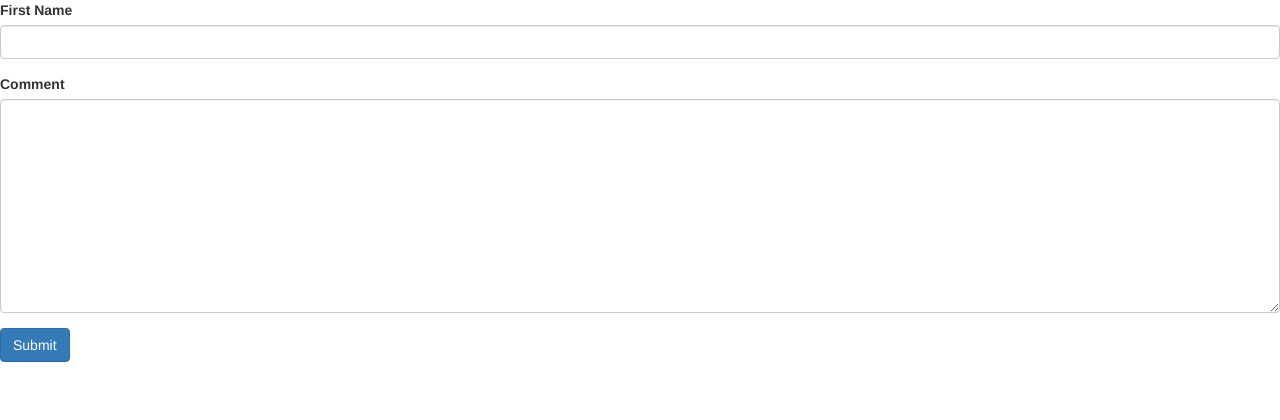
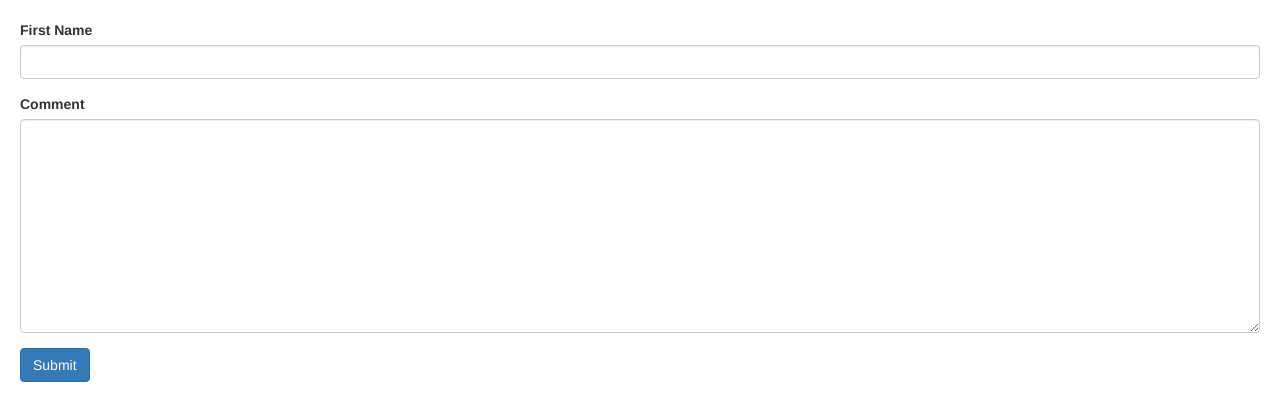
Before and after one commit to uzairqq/ECommerce, an Angular app: page / in a window 1280 px wide. Shown: the top 420 px of the page. Built offline with nearby package versions, Linux system fonts and the light colour scheme.

Commit message:
Simple changging the style of validation of text box for better error show

```diff
--- a/src/styles.css
+++ b/src/styles.css
@@ -1,3 +1,10 @@
 /* You can add global styles to this file, and also import other style files */
 
-@import "~bootstrap/dist/css/bootstrap.css"
+@import "~bootstrap/dist/css/bootstrap.css";
+body {
+  padding: 20px
+}
+
+.form-control.ng-touched.ng-invalid {
+  border: 2px solid red;
+}
```
